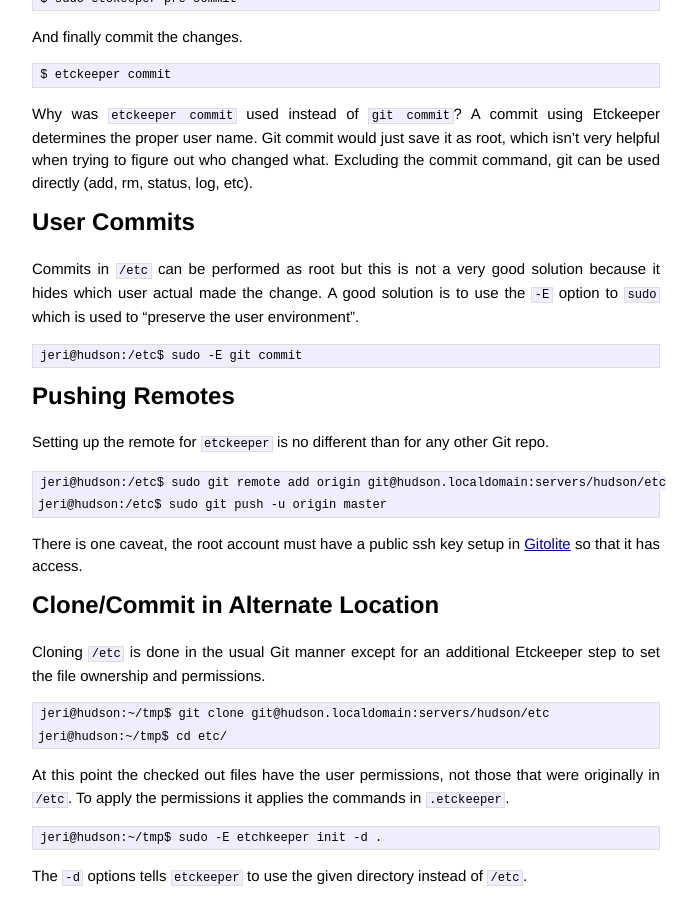
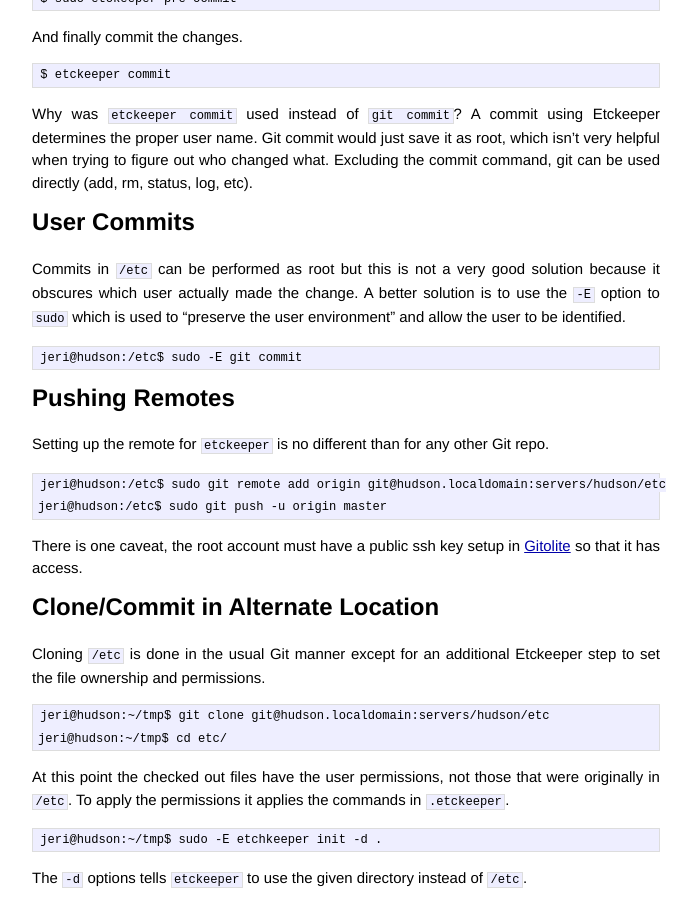
Before and after one commit to jmahler/jmahler.github.io, a Jekyll site: the page built from _posts/2013-06-30-etckeeper.md, in a window 1280 px wide and 900 px high, scrolled down 842 px. Shown: the whole window, without its empty margins (294-991 px from the left). Built offline with Jekyll 4.4.1, drawn with Linux system fonts in a browser that asks for light colours; Markdown is read by kramdown in place of the engine named in the settings.

Commit message:
re-worded etckeeper commit section

```diff
--- a/_posts/2013-06-30-etckeeper.md
+++ b/_posts/2013-06-30-etckeeper.md
@@ -61,9 +61,10 @@
 # User Commits
 
 Commits in `/etc` can be performed as root but this is not a
-very good solution because it hides which user actual made the
-change.  A good solution is to use the `-E` option to `sudo`
-which is used to "preserve the user environment".
+very good solution because it obscures which user actually made the
+change.  A better solution is to use the `-E` option to `sudo`
+which is used to "preserve the user environment" and allow the user
+to be identified.
 
     jeri@hudson:/etc$ sudo -E git commit
 
```
